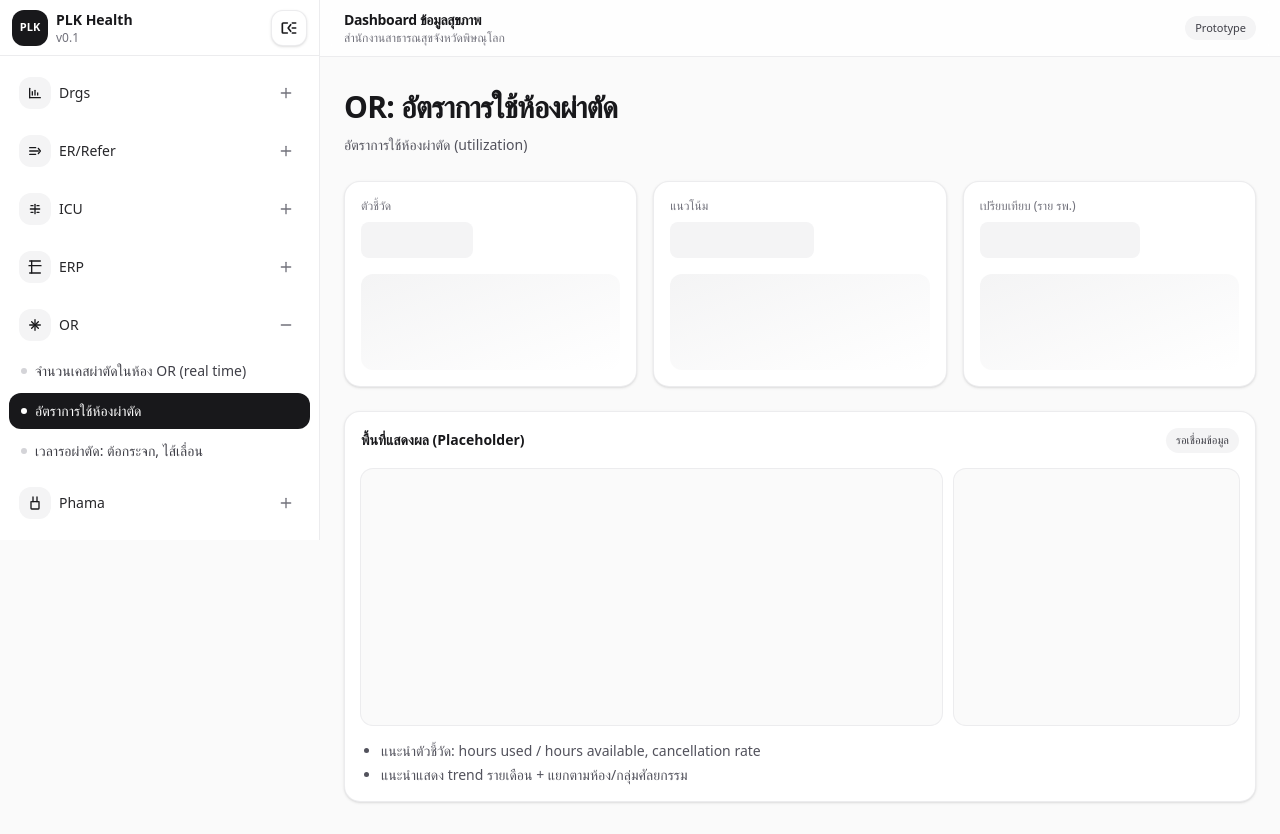
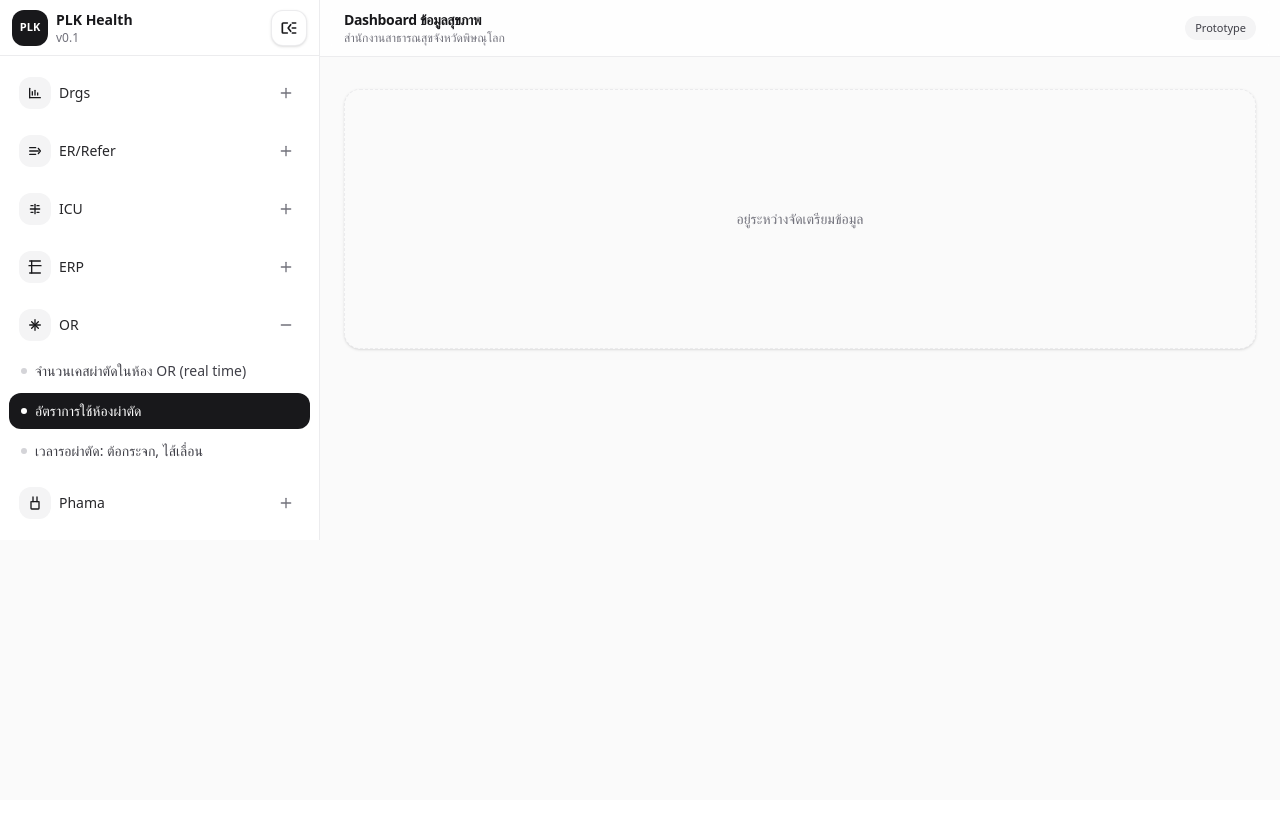
Before and after one commit to tehnplk/datacenter2, a Next.js app: page /OR/utilization in a window 1280 px wide. After the commit the page ends 800 px from the top, so only its background shows below. Built offline with nearby package versions, Linux system fonts and the light colour scheme.

Commit message:
feat: simplify MetricPage placeholder UI to show centered "preparing data" message when no children provided

```diff
--- a/src/components/dashboard/MetricPage.tsx
+++ b/src/components/dashboard/MetricPage.tsx
@@ -27,6 +27,16 @@ export default function MetricPage({
       : contentWidth === "wide"
         ? "max-w-7xl"
         : "max-w-6xl";
+
+  if (!children) {
+    return (
+      <div className={`mx-auto w-full ${widthClass} px-4 py-6 sm:px-6 sm:py-8`}>
+        <div className="flex min-h-[260px] items-center justify-center rounded-2xl border border-dashed border-zinc-200/70 bg-zinc-50 text-sm font-medium text-zinc-500 shadow-sm dark:border-white/10 dark:bg-white/5 dark:text-zinc-400">
+          อยู่ระหว่างจัดเตรียมข้อมูล
+        </div>
+      </div>
+    );
+  }
 
   return (
     <div className={`mx-auto w-full ${widthClass} px-4 py-6 sm:px-6 sm:py-8`}>
@@ -68,28 +78,7 @@ export default function MetricPage({
       ) : null}
 
       <section className="mt-6 rounded-2xl border border-zinc-200/70 bg-white p-4 shadow-sm dark:border-white/10 dark:bg-zinc-950">
-        {children ? (
-          children
-        ) : (
-          <>
-            <div className="flex items-center justify-between gap-3">
-              <h2 className="text-sm font-semibold text-zinc-900 dark:text-zinc-50">
-                พื้นที่แสดงผล (Placeholder)
-              </h2>
-              <span className="rounded-full bg-zinc-100 px-2.5 py-1 text-[11px] font-medium text-zinc-700 dark:bg-white/10 dark:text-zinc-200">
-                รอเชื่อมข้อมูล
-              </span>
-            </div>
-            <div className="mt-4 grid grid-cols-1 gap-3 lg:grid-cols-12">
-              <div className="lg:col-span-8">
-                <div className="h-64 rounded-xl bg-zinc-50 ring-1 ring-zinc-200/70 dark:bg-white/5 dark:ring-white/10" />
-              </div>
-              <div className="lg:col-span-4">
-                <div className="h-64 rounded-xl bg-zinc-50 ring-1 ring-zinc-200/70 dark:bg-white/5 dark:ring-white/10" />
-              </div>
-            </div>
-          </>
-        )}
+        {children}
 
         {notes?.length ? (
           <ul className="mt-4 list-disc space-y-1 pl-5 text-sm text-zinc-600 dark:text-zinc-300">
```
